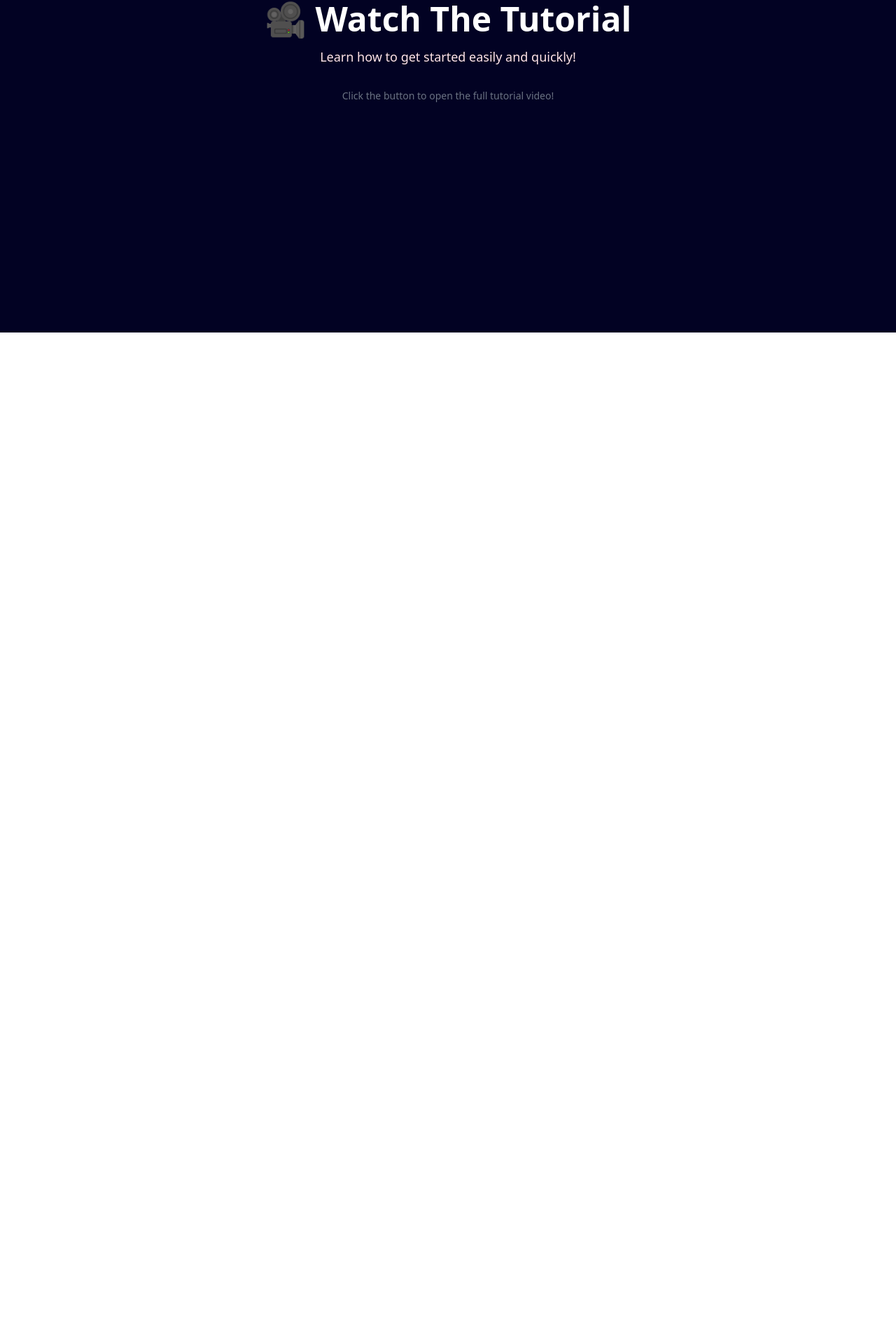
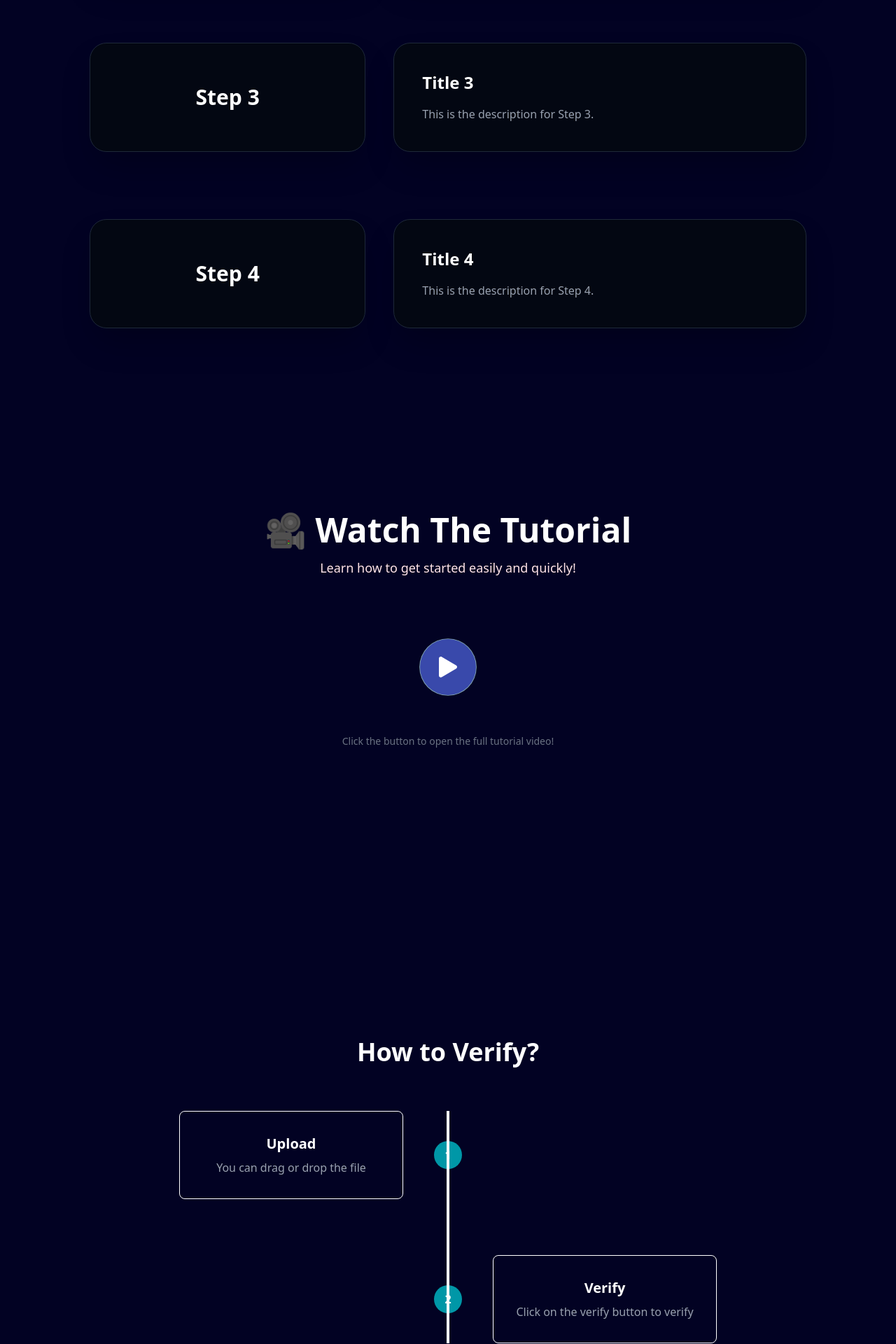
Before and after one commit to VedantAnand17/Original-Docs-frontend, a React (Vite) app: page / in a window 1280 px wide. Shown: the part 1539-3459 px from the top of the page at 70% size. Before the commit the page ends 2014 px from the top, so only its background shows below. Built offline with nearby package versions, Linux system fonts and the light colour scheme.

Commit message:
Made How it working

```diff
--- a/package.json
+++ b/package.json
@@ -14,12 +14,14 @@
     "@tailwindcss/vite": "^4.1.4",
     "class-variance-authority": "^0.7.1",
     "clsx": "^2.1.1",
+    "framer-motion": "^12.9.2",
     "lucide-react": "^0.503.0",
     "react": "^19.0.0",
     "react-dom": "^19.0.0",
     "styled-components": "^6.1.17",
     "tailwind-merge": "^3.2.0",
-    "tailwindcss": "^4.1.4"
+    "tailwindcss": "^4.1.4",
+    "three": "^0.176.0"
   },
   "devDependencies": {
     "@eslint/js": "^9.22.0",
--- a/src/Page.jsx/Home.jsx
+++ b/src/Page.jsx/Home.jsx
@@ -4,6 +4,7 @@ import Tutorial from './../components/Tutorial';
 import Upload from './../components/Upload';
 import Working from './../components/Working';
 import { NoiseDemo } from '@/components/Cursor';
+import Verify from '@/components/Verify';
 
 
 function Home() {
@@ -13,6 +14,7 @@ function Home() {
       <Upload />
       <Working />
       <Tutorial/>
+      <Verify/>
     </div>
   )
 }
--- a/src/components/Tutorial.jsx
+++ b/src/components/Tutorial.jsx
@@ -1,4 +1,5 @@
 import React from 'react';
+import Button from './ui/Button';
 
 function Tutorial() {
   return (
@@ -14,8 +15,13 @@ function Tutorial() {
       </div>
 
 
+
+
+            <Button className="pt-14"/>
+
+
           {/* Optional Note */}
-          <p className="text-gray-500 text-sm">
+          <p className="text-gray-500 text-sm pt-14">
             Click the button to open the full tutorial video!
           </p>
         </div>
--- /dev/null
+++ b/src/components/Verify.jsx
@@ -0,0 +1,65 @@
+import React from "react";
+
+const steps = [
+  {
+    id: 1,
+    title: "Upload",
+    description: "You can drag or drop the file ",
+  },
+  {
+    id: 2,
+    title: "Verify",
+    description: "Click on the verify button to verify",
+  }]
+const Verify = () => {
+  return (
+    <div className="min-h-screen flex items-center justify-center px-6 py-12 text-white">
+      <div className="max-w-3xl w-full">
+        <h1 className="text-4xl font-bold text-center mb-16">How to Verify?</h1>
+        <div className="relative">
+          {/* Vertical line */}
+          <div className="absolute left-1/2 transform -translate-x-1/2 bg-white w-1 h-full z-[1] "></div>
+
+          {/* Steps */}
+          <div className="flex flex-col space-y-20 z-[10]">
+            {steps.map((step) => (
+              <div key={step.id} className="flex items-center justify-between">
+                {/* Odd steps */}
+                {step.id % 2 !== 0 ? (
+                  <>
+                    <div className="w-5/12 text-right border border-white p-8 rounded-md flex justify-content flex-col items-center ">
+                      <h2 className="text-xl font-semibold">{step.title}</h2>
+                      <p className="mt-2 text-gray-400">{step.description}</p>
+                    </div>
+                    <div className="flex flex-col items-center">
+                      <div className="w-10 h-10 rounded-full bg-[#0097a7] flex items-center justify-center text-white font-bold">
+                        {step.id}
+                      </div>
+                    </div>
+                    <div className="w-5/12"></div>
+                  </>
+                ) : (
+                  // Even steps
+                  <>
+                    <div className="w-5/12"></div>
+                    <div className="flex flex-col items-center">
+                      <div className="w-10 h-10 rounded-full bg-[#0097a7] flex items-center justify-center text-white font-bold">
+                        {step.id}
+                      </div>
+                    </div>
+                    <div className="w-5/12 text-left border border-white p-8 rounded-md flex justify-content items-center flex-col">
+                      <h2 className="text-xl font-semibold">{step.title}</h2>
+                      <p className="mt-2 text-gray-400">{step.description}</p>
+                    </div>
+                  </>
+                )}
+              </div>
+            ))}
+          </div>
+        </div>
+      </div>
+    </div>
+  );
+};
+
+export default Verify;
--- a/src/components/Working.jsx
+++ b/src/components/Working.jsx
@@ -1,13 +1,10 @@
-import React from 'react';
+import React from 'react'
+import WorkingCard from './WorkingCard'
 
-const Working = () => {
+function Working() {
   return (
-    <div className="flex items-center justify-center">
-      <div className="w-[190px] h-[254px] bg-gradient-to-br from-[#00ff75] to-[#3700ff] rounded-[20px] transition-all duration-300 shadow-[0px_0px_30px_1px_rgba(0,255,117,0.3)]">
-        <div className="w-[190px] h-[254px] bg-[#1a1a1a] rounded-[20px] transition-all duration-200 hover:scale-95"></div>
-      </div>
-    </div>
-  );
-};
+    <WorkingCard/>
+  )
+}
 
-export default Working;
+export default Working
--- /dev/null
+++ b/src/components/WorkingCard.jsx
@@ -0,0 +1,66 @@
+import React from 'react';
+import { motion } from 'framer-motion';
+
+const steps = [
+  { step: "Step 1", title: "Title 1", description: "This is the description for Step 1." },
+  { step: "Step 2", title: "Title 2", description: "This is the description for Step 2." },
+  { step: "Step 3", title: "Title 3", description: "This is the description for Step 3." },
+  { step: "Step 4", title: "Title 4", description: "This is the description for Step 4." }
+];
+
+const WorkingCard = () => {
+  return (
+    <div className="min-h-screen flex flex-col items-center p-8">
+
+      {/* Heading */}
+      <h1 className="text-white text-4xl font-bold mb-16 text-center">
+        How's it working under the hood 🚀
+      </h1>
+
+      {/* Steps Section */}
+      <div className="flex flex-col gap-24 w-full max-w-5xl">
+
+        {steps.map((item, index) => (
+          <motion.div
+            key={index}
+            className="flex flex-col md:flex-row w-full gap-10 items-center md:items-stretch"
+            initial={{ opacity: 0, y: 60 }}
+            whileInView={{ opacity: 1, y: 0 }}
+            transition={{ duration: 0.6, delay: index * 0.2 }}
+            viewport={{ once: true }}
+          >
+            {/* Left box (Step) */}
+            <motion.div
+              whileHover={{ scale: 1.05 }}
+              className="relative w-full md:w-2/5 bg-gray-950 p-10 rounded-3xl shadow-2xl flex items-center justify-center overflow-hidden group border border-gray-800"
+            >
+              <div className="absolute inset-0 rounded-3xl bg-gradient-to-r from-[#6b21a8] via-[#4f46e5] to-[#6b21a8] animate-gradient opacity-0 group-hover:opacity-100 transition-opacity duration-500"></div>
+              <h2 className="text-white text-3xl font-extrabold z-10 group-hover:text-black transition-colors duration-500">
+                {item.step}
+              </h2>
+            </motion.div>
+
+            {/* Right box (Title and Description) */}
+            <motion.div
+              whileHover={{ scale: 1.03 }}
+              className="relative w-full md:w-3/5 bg-gray-950 p-10 rounded-3xl shadow-2xl flex flex-col justify-center overflow-hidden group border border-gray-800"
+            >
+              <div className="absolute inset-0 rounded-3xl bg-gradient-to-r from-[#6b21a8] via-[#4f46e5] to-[#6b21a8] animate-gradient opacity-0 group-hover:opacity-100 transition-opacity duration-500"></div>
+              <div className="relative z-10">
+                <h3 className="text-white text-2xl font-semibold mb-4 group-hover:text-black transition-colors duration-500">
+                  {item.title}
+                </h3>
+                <p className="text-gray-400 text-base leading-relaxed group-hover:text-black transition-colors duration-500">
+                  {item.description}
+                </p>
+              </div>
+            </motion.div>
+          </motion.div>
+        ))}
+
+      </div>
+    </div>
+  );
+};
+
+export default WorkingCard;
--- /dev/null
+++ b/src/components/ui/Button.jsx
@@ -0,0 +1,42 @@
+import React from 'react';
+import styled from 'styled-components';
+
+const Button = ({ className }) => {
+  return (
+    <StyledWrapper className={className}>
+      <button className="button">
+        <svg viewBox="0 0 448 512" xmlns="http://www.w3.org/2000/svg" aria-hidden="true" width="26px"><path d="M424.4 214.7L72.4 6.6C43.8-10.3 0 6.1 0 47.9V464c0 37.5 40.7 60.1 72.4 41.3l352-208c31.4-18.5 31.5-64.1 0-82.6z" fill="currentColor"  /></svg>
+      </button>
+    </StyledWrapper>
+  );
+}
+
+const StyledWrapper = styled.div`
+  .button {
+    display: flex;
+    justify-content: center;
+    color: #fff;
+    width: 80px;
+    height: 80px;
+    border-radius: 100%;
+    background: #3949ab;
+    transition: all 0.3s ease-in-out 0s;
+    box-shadow: rgba(193, 244, 246, 0.698) 0px 0px 0px 0px;
+    animation: 1.2s cubic-bezier(0.8, 0, 0, 1) 0s infinite normal none running pulse;
+    align-items: center;
+    border: 0;
+
+  }
+
+  .button:is(:hover, :focus) {
+    transform: scale(1.2);
+
+  }
+
+  @keyframes pulse {
+    100% {
+      box-shadow: 0 0 0 45px rgba(193,244,246,0);
+    }
+  }`;
+
+export default Button;
--- a/src/index.css
+++ b/src/index.css
@@ -118,3 +118,15 @@
     @apply bg-background text-foreground;
   }
 }
+
+
+@keyframes gradient {
+  0% { background-position: 0% 50%; }
+  50% { background-position: 100% 50%; }
+  100% { background-position: 0% 50%; }
+}
+
+.animate-gradient {
+  background-size: 300% 300%;
+  animation: gradient 8s ease infinite;
+}
```
